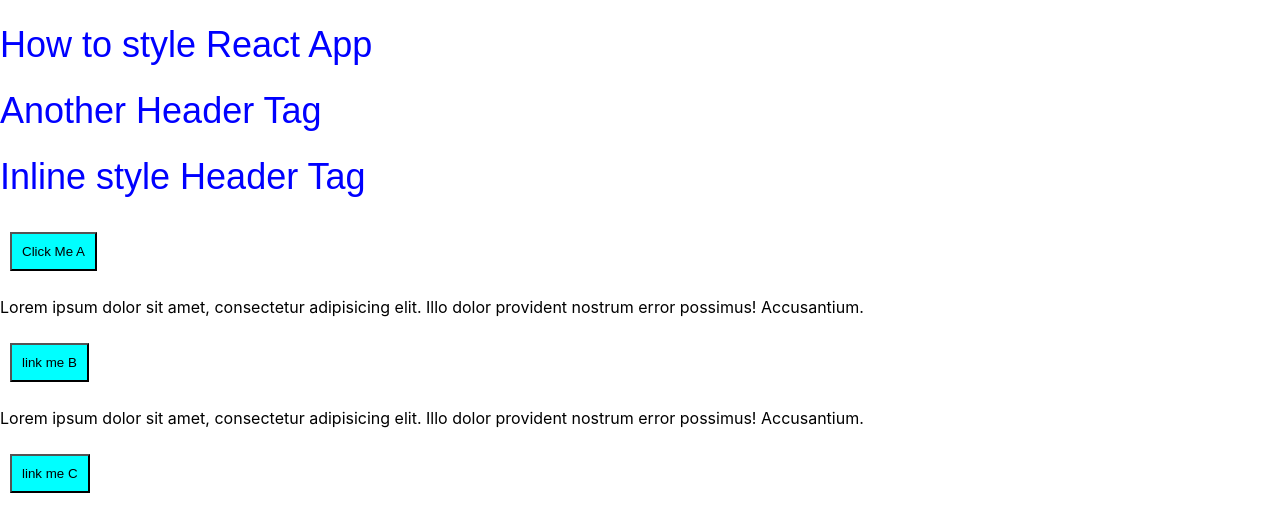
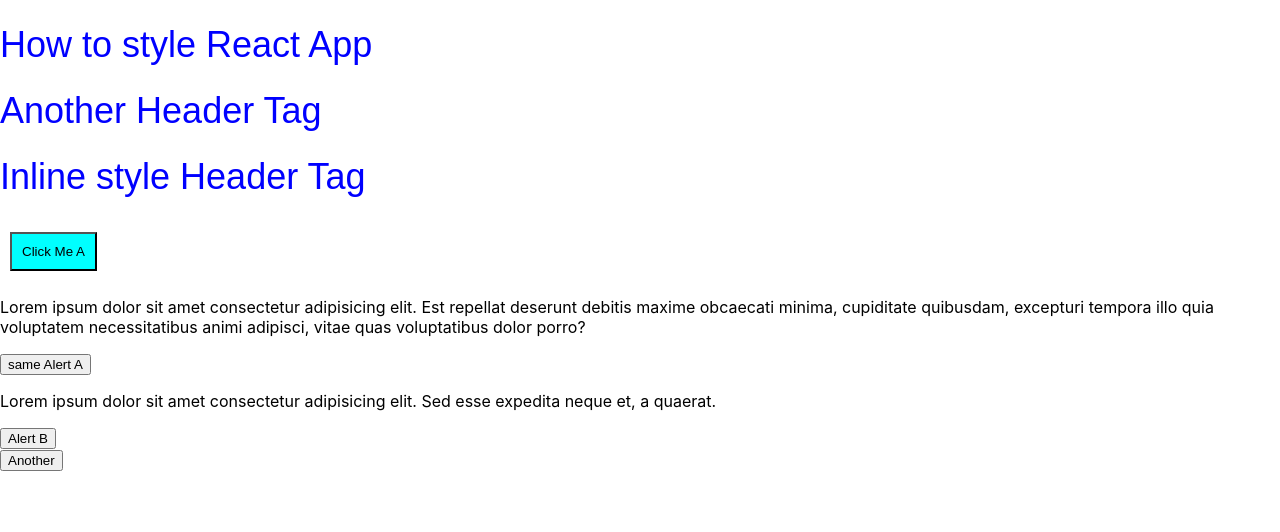
Before and after one commit to ProgrammerShipon/Learning-React, a React (Create React App) app: page / in a window 1280 px wide. Shown: the top 532 px of the page. Built offline with nearby package versions, Linux system fonts and the light colour scheme.

Commit message:
React css module issu

```diff
--- /dev/null
+++ b/src/components/stylePractice/box_a.jsx
@@ -0,0 +1,20 @@
+import React from "react";
+// import "./button.module.css";
+
+import Button from "./button";
+
+const Box = () => {
+  return (
+    <div>
+      <p>
+        Lorem ipsum dolor sit amet consectetur adipisicing elit. Est repellat
+        deserunt debitis maxime obcaecati minima, cupiditate quibusdam,
+        excepturi tempora illo quia voluptatem necessitatibus animi adipisci,
+        vitae quas voluptatibus dolor porro?
+      </p>
+      <Button> same Alert A </Button>
+    </div>
+  );
+};
+
+export default Box;
--- /dev/null
+++ b/src/components/stylePractice/box_b.jsx
@@ -0,0 +1,16 @@
+import React from "react";
+import "./button.module.css";
+
+const Box = () => {
+  return (
+    <div>
+      <p>
+        Lorem ipsum dolor sit amet consectetur adipisicing elit. Sed esse
+        expedita neque et, a quaerat.
+      </p>
+      <button className="button_button_module__UNuRQ "> Alert B </button>
+    </div>
+  );
+};
+
+export default Box;
--- /dev/null
+++ b/src/components/stylePractice/button.jsx
@@ -0,0 +1,14 @@
+import React from "react";
+import "./button.module.css";
+
+const Button = (props) => {
+  return (
+    <div>
+      <button className="button_module" {...props}>
+        {props.children}
+      </button>
+    </div>
+  );
+};
+
+export default Button;
--- /dev/null
+++ b/src/components/stylePractice/button.module.css
@@ -0,0 +1,6 @@
+.button_module {
+  background: rgb(6, 4, 97);
+  padding: 10px;
+  margin: 10px;
+  color: white;
+}
--- a/src/components/stylePractice/inline.style.css
+++ b/src/components/stylePractice/inline.style.css
@@ -1,4 +1,4 @@
-button {
+.button {
    background: aqua;
    padding: 10px;
    margin: 10px;
--- a/src/components/stylePractice/inlineStyles.jsx
+++ b/src/components/stylePractice/inlineStyles.jsx
@@ -1,4 +1,7 @@
 import React, { Component } from "react";
+
+import BoxA from "./box_a";
+import BoxB from "./box_b";
 
 import "./inline.style.css";
 
@@ -27,13 +30,12 @@
           Inline style Header Tag{" "}
         </h1>
 
-        <button> Click Me A </button>
+        <button className="button"> Click Me A </button>
 
-        <p>Lorem ipsum dolor sit amet, consectetur adipisicing elit. Illo dolor provident nostrum error possimus! Accusantium.</p>
-        <button> link me B </button>
+        <BoxA />
+        <BoxB />
 
-        <p>Lorem ipsum dolor sit amet, consectetur adipisicing elit. Illo dolor provident nostrum error possimus! Accusantium.</p>
-        <button> link me C </button>
+        <button>Another</button>
       </div>
     );
   }
```
